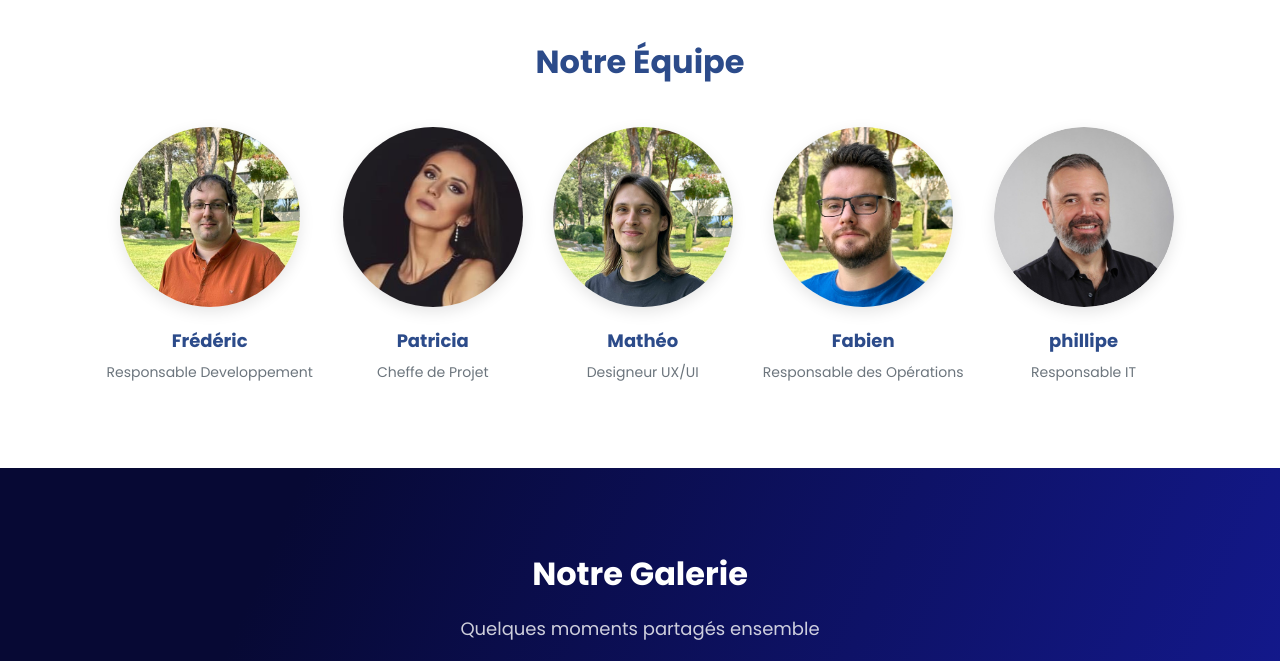
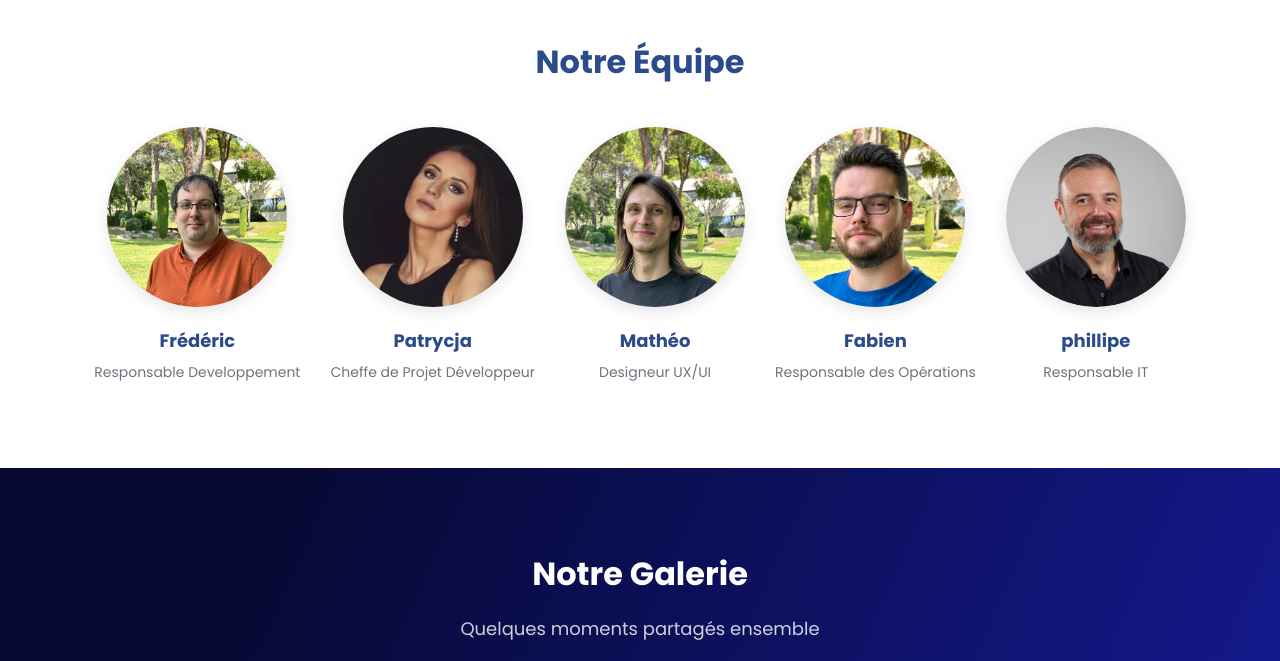
Before and after one commit to KilianBESSOT/site-everUP, a plain HTML site: page a-propos.html in a window 1280 px wide. Shown: the part 1520-2181 px from the top of the page. Drawn offline with Linux system fonts and the light colour scheme.

Commit message:
Add files via upload
changement de certaine réponses de l'assisstant IA encore en développement

```diff
--- a/a-propos.html
+++ b/a-propos.html
@@ -126,11 +126,11 @@
 
                 <div class="person-card">
                     <div class="person-photo-container">
-                        <img src="images/img société/patricia-2.jpg" alt="patricia" class="person-photo">
+                        <img src="images/img société/patricia-2.jpg" alt="Patrycja" class="person-photo">
                     </div>
                     <div class="person-info">
-                        <h3>Patricia</h3>
-                        <p>Cheffe de Projet</p>
+                        <h3>Patrycja</h3>
+                        <p>Cheffe de Projet Développeur</p>
                     </div>
                 </div>
 
--- a/js/chat.js
+++ b/js/chat.js
@@ -51,9 +51,9 @@ document.addEventListener('DOMContentLoaded', function() {
         "avantages": "Les principaux avantages d'everUP sont : centralisation de la communication, réduction des emails internes, amélioration de l'engagement des collaborateurs, et accès à des données analytiques pour mesurer l'impact de vos actions.",
 
         // Informations sur les tarifs et offres
-        "quels sont vos tarifs": "Nous proposons plusieurs formules adaptées à la taille de votre entreprise. Notre formule de base commence à 9€ par utilisateur et par mois. Pour un devis personnalisé, vous pouvez prendre rendez-vous avec notre équipe commerciale.",
-        "prix": "Nos tarifs sont adaptés à la taille de votre organisation : Formule Startup (jusqu'à 50 utilisateurs) à 9€/utilisateur/mois, Formule Business (jusqu'à 250 utilisateurs) à 7€/utilisateur/mois, et Formule Enterprise (plus de 250 utilisateurs) avec tarif personnalisé.",
-        "offres": "Toutes nos offres incluent la mise en place de la plateforme, la formation des administrateurs, et un support technique. La formule Enterprise inclut également un accompagnement personnalisé et des fonctionnalités avancées d'analyse.",
+        "quels sont vos tarifs": "Découvrez nos solutions personnalisées qui s'adaptent parfaitement à vos besoins ! Pour obtenir une proposition sur mesure et sans engagement, prenez rendez-vous dès maintenant avec Christophe qui saura vous proposer l'offre idéale pour votre organisation.",
+        "prix": "Investir dans everUP, c'est investir dans la performance de votre organisation ! Pour connaître nos tarifs adaptés à votre contexte spécifique, réservez un échange privilégié avec Christophe. Il vous présentera une solution optimisée pour votre budget avec un retour sur investissement garanti.",
+        "offres": "Chez everUP, nous vous accompagnons de A à Z ! Installation, formation, support technique... tout est inclus pour vous garantir une expérience optimale. Pour découvrir l'ensemble des avantages et services inclus dans nos offres, échangez directement avec Christophe qui vous guidera vers la meilleure solution.",
 
         // Informations sur les services et l'entreprise
         "puis-je avoir une démo": "Bien sûr ! Vous pouvez réserver une démo gratuite de 30 minutes avec l'un de nos experts en cliquant sur le bouton 'Réservez une démo' en haut de la page ou en vous rendant sur la page Contact.",
```
